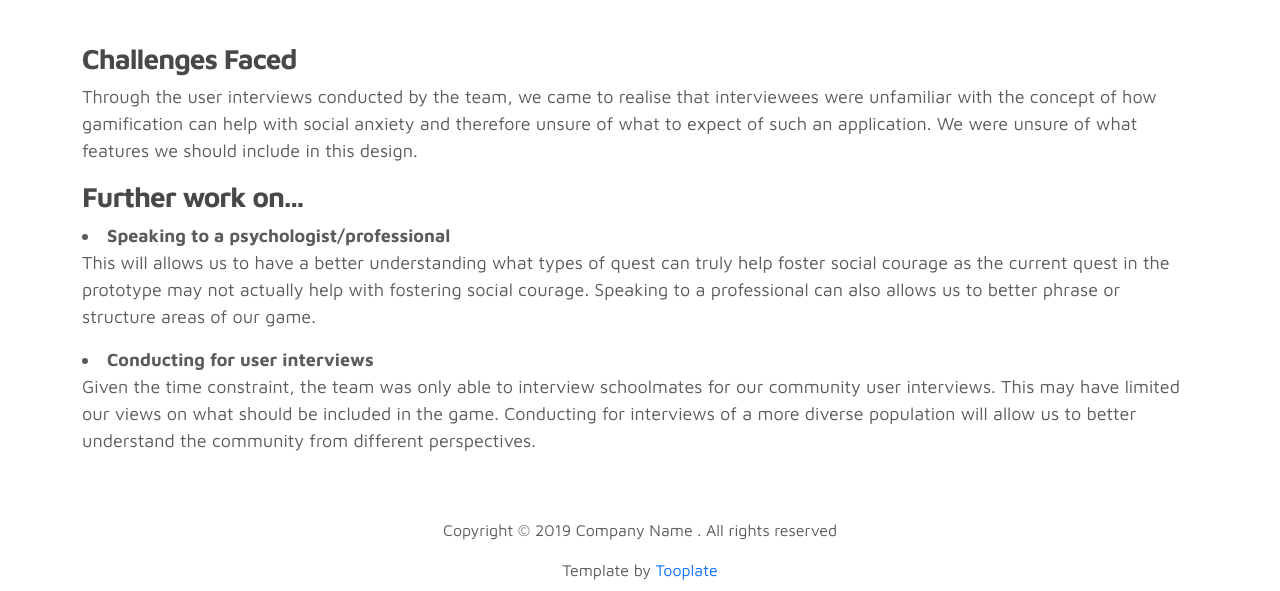
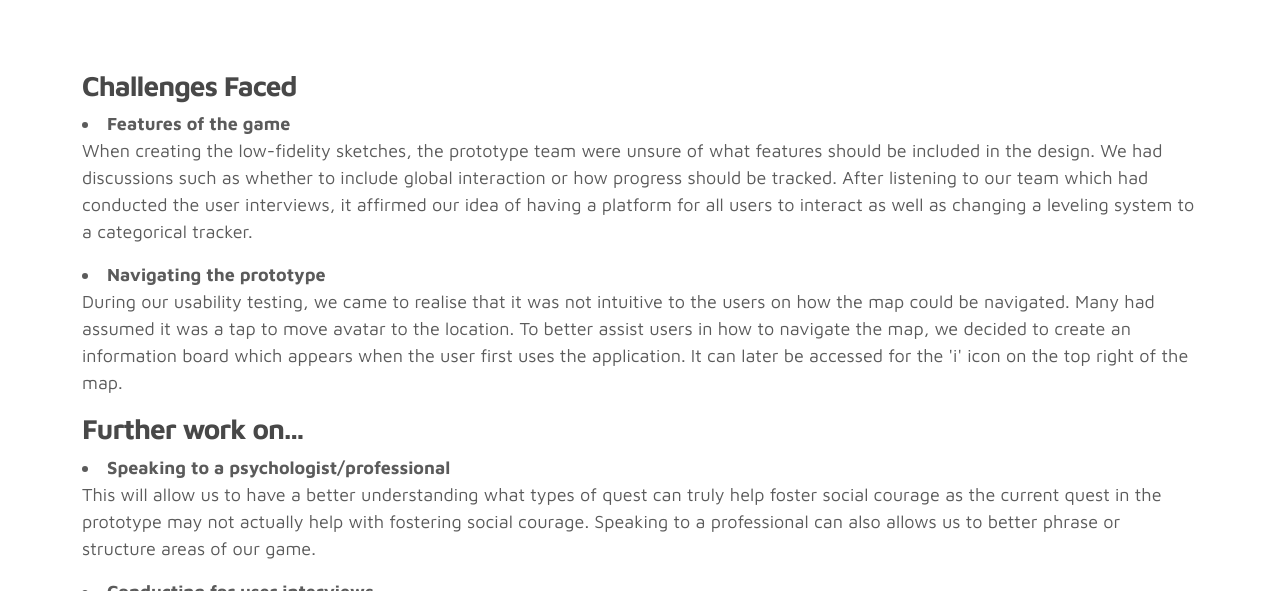
Before and after one commit to YiQingK/yiqingk.github.io, a plain HTML site: page socialhero.html in a window 1280 px wide. Shown: the part 1560-2151 px from the top of the page. Drawn offline with nearby package versions, Linux system fonts and the light colour scheme.

Commit message:
edited challenges faced

```diff
--- a/socialhero.html
+++ b/socialhero.html
@@ -60,6 +60,7 @@
     <h3>My Accomplishments</h3>
     <ul>
         <li class="list-item">Created multiple prototypes ranging from low fidelity sketches to high fidelity interactable figma prototypes</li>
+        <li class="list-item">Created the high-fidelity prototypes for 'Tavern', 'Shop', 'Academy' and 'Friends list'</li>
         <li class="list-item">Conducted a few user testing with classmates to identify potential pain points of the prototypes</li>
         <li class="list-item">Looked into similar apps currently available in app stores as part of competitor analysis</li>
     </ul>
@@ -117,7 +118,7 @@
                         <div class="item">
                             <div class="project-info">
                                 <img src="img/QuestBoard.jpg" class="img-fluid" alt="project image">
-                                <p>Quest Board</p>
+                                <p>Request Board</p>
                                 <p>Users are able to pick up quests they'd like to complete</p>
                             </div>
                         </div>
@@ -154,11 +155,21 @@
     </section>
 
     <h3>Challenges Faced</h3>
-    <p>Through the user interviews conducted by the team, we came to realise that interviewees were unfamiliar with the concept of how gamification can help with social anxiety and therefore unsure of what to expect of such an application. We were unsure of what features we should include in this design.</p>
+    <ul><li class="list-item" style="font-weight: bold">Features of the game</li></ul>
+    <p>When creating the low-fidelity sketches, the prototype team were unsure of what features should be included in the design.
+        We had discussions such as whether to include global interaction or how progress should be tracked.
+        After listening to our team which had conducted the user interviews, it affirmed our idea of having a platform for all users to interact as well as changing a leveling system to a categorical tracker.
+    </p>
+    <ul><li class="list-item" style="font-weight: bold">Navigating the prototype</li></ul>
+    <p>During our usability testing, we came to realise that it was not intuitive to the users on how the map could be navigated.
+        Many had assumed it was a tap to move avatar to the location.
+        To better assist users in how to navigate the map, we decided to create an information board which appears when the user first uses the application.
+        It can later be accessed for the 'i' icon on the top right of the map.
+    </p>
 
     <h3>Further work on...</h3>
     <ul><li class="list-item" style="font-weight: bold">Speaking to a psychologist/professional</li></ul>
-    <p>This will allows us to have a better understanding what types of quest can truly help foster social courage as the current quest in the prototype may not actually help with fostering social courage.
+    <p>This will allow us to have a better understanding what types of quest can truly help foster social courage as the current quest in the prototype may not actually help with fostering social courage.
         Speaking to a professional can also allows us to better phrase or structure areas of our game.</p>
     <ul><li class="list-item" style="font-weight: bold">Conducting for user interviews</li></ul>
     <p>Given the time constraint, the team was only able to interview schoolmates for our community user interviews.
```
